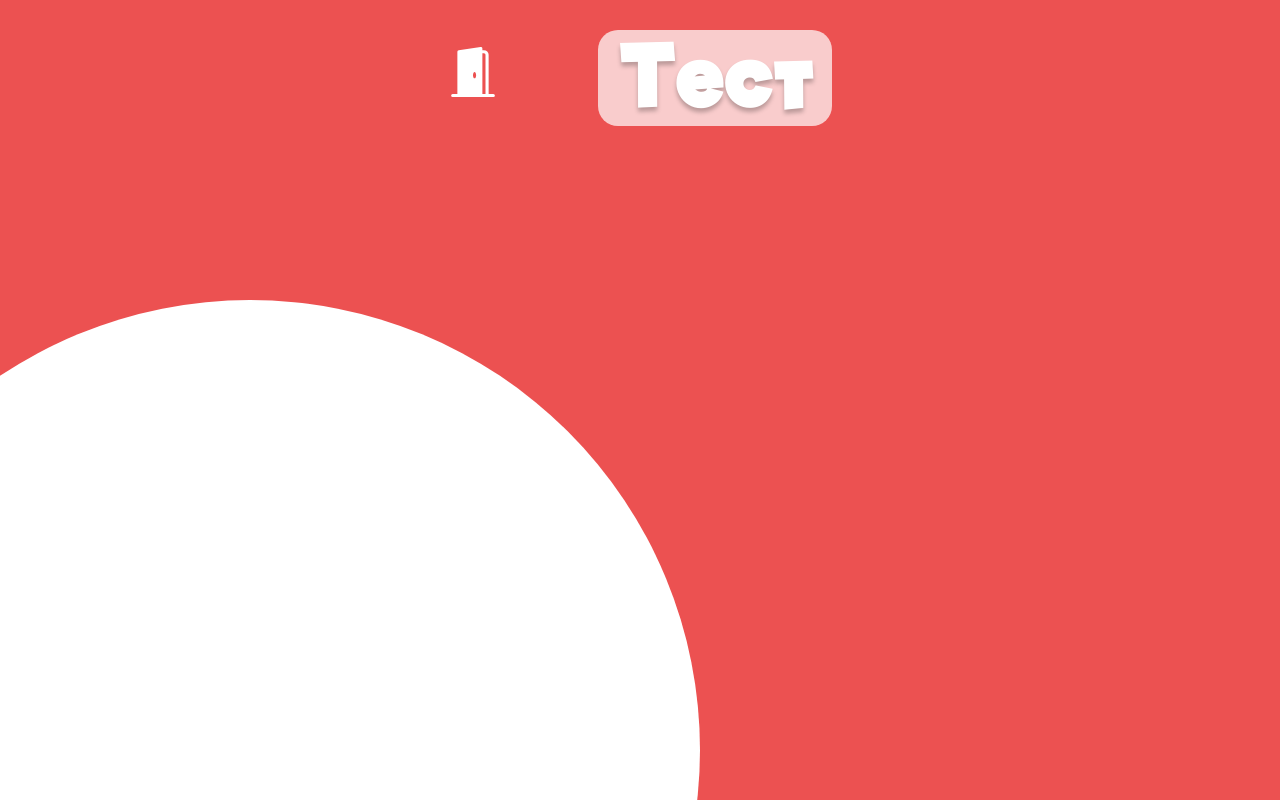
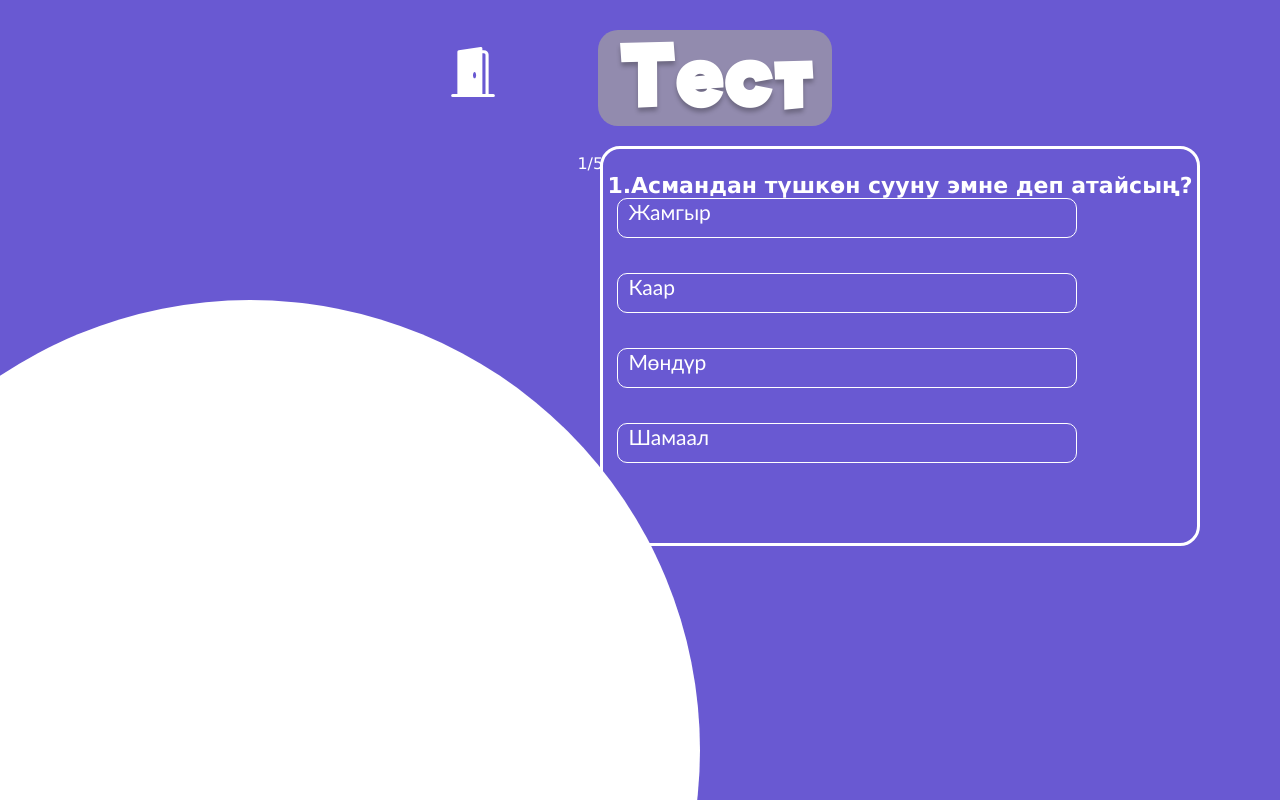
Before and after one commit to first-g/kidsapp-v2.0, a React (Vite) app: page /kidsapp-v2.0/test in a window 1280 px wide. Built offline with nearby package versions, Linux system fonts and the light colour scheme; no server answers.

Commit message:
Finish Quiz

```diff
--- a/package.json
+++ b/package.json
@@ -14,7 +14,8 @@
     "react-dom": "^18.2.0",
     "react-icons": "^4.11.0",
     "react-lottie-player": "^1.5.5",
-    "react-router-dom": "^6.15.0"
+    "react-router-dom": "^6.15.0",
+    "use-sound": "^4.0.1"
   },
   "devDependencies": {
     "@types/react": "^18.2.15",
--- a/src/components/Quiz/Quiz.css
+++ b/src/components/Quiz/Quiz.css
@@ -1,5 +1,6 @@
 .quiz {
-    background: #EC5151;
+    /* background: #31cde4; */
+    background: #6959d2;
     height: 100vh;
 }
 
@@ -53,10 +54,106 @@
 
 .quiz__title h1 {
     border-radius: 20px;
-    background: rgba(255, 255, 255, 0.71);
+    background: rgba(164, 160, 160, 0.71);
     padding: 0px 20px;
 }
 
 .quiz__cards {
     z-index: 1;
 }
+.quiz__main{
+    border: 3px solid white;
+    width: 600px;
+    display: flex;
+    justify-content: center;
+    margin-left: 520px;
+    border-radius: 20px;
+    margin-top: 20px;
+    height: 400px;
+    color: white;
+    font-family: 'Lucida Sans', 'Lucida Sans Regular', 'Lucida Grande', 'Lucida Sans Unicode', Geneva, Verdana, sans-serif;
+}
+.quiz__countTwo{
+    margin-left: -30px;
+    width: max-content;
+    margin-top: 5px;
+}
+.dt{
+    width: 100px;
+    height: 40px;
+    border: 1px solid;
+    border-radius: 10px;
+    margin-left: 10px;
+    width: 460px;
+    background: none;
+    color: #ffffff;
+    font-size: 21px;
+    display: flex;
+    padding-left: 10px;
+    cursor: pointer;
+    transition: 500ms;
+    font-family: 'Gill Sans', 'Gill Sans MT', Calibri, 'Trebuchet MS', sans-serif;
+
+}
+.dt:hover{
+    background-color: #86e97b73;
+    transition: 500ms;
+}
+.quiz__text{
+    font-size: 22px;
+    font-weight: bold;
+}
+.quiz__answers{
+   display: flex;
+   flex-wrap: wrap;
+   width: 520px;
+   height: 300px;
+   margin-bottom: 10px;
+
+}
+.quiz__count{
+
+}
+.quiz__result{
+    display: flex;
+    justify-content: center;
+    align-items: center;
+    flex-wrap: wrap;
+    width: 300px;
+    height: 100px;
+    margin-top: 100px;
+
+}
+/* .return{
+   width: 220px;
+   height: 30px;
+   background: rgba(117, 210, 117, 0.788);
+   border: none;
+   border-radius: 20px;
+} */
+
+.return{
+    width: 100px;
+    height: 40px;
+    border: 1px solid;
+    border-radius: 10px;
+    margin-left: 10px;
+    width: 460px;
+    background: none;
+    color: #ffffff;
+    font-size: 21px;
+    display: flex;
+    padding-left: 10px;
+    cursor: pointer;
+    transition: 500ms;
+    font-family: 'Gill Sans', 'Gill Sans MT', Calibri, 'Trebuchet MS', sans-serif;
+    display: flex;
+    justify-content: center;
+}
+.return:hover{
+    background-color: #78f16ba4;
+    transition: 500ms;
+}
+.AnsIcon{
+    width: 30px;
+}
--- a/src/components/Quiz/Quiz.jsx
+++ b/src/components/Quiz/Quiz.jsx
@@ -1,9 +1,92 @@
-import React from 'react'
 import './Quiz.css'
 import { BsDoorOpenFill } from 'react-icons/bs'
 import { Link } from 'react-router-dom'
+import {  useState } from 'react';
 
+import ready from './sound/ready.mp3'
+import useSound from 'use-sound';
 const Quiz = () => {
+    const [current, setCurrent] = useState(0);
+    const [score, setScore] = useState(0);
+    const [showScore, setShowScore] = useState(false);
+    const [play] = useSound(ready);
+
+    const questions = [
+        {   num:1,
+            questionText: 'Асмандан түшкөн сууну эмне деп атайсың?',
+            answerOptions: [
+                { answerText: 'Жамгыр', isCorrect: true},
+                { answerText: 'Каар', isCorrect: false },
+                { answerText: 'Мөндүр', isCorrect: false },
+                { answerText: 'Шамаал', isCorrect: false },
+
+            ],
+        },
+        {
+            num:2,
+            questionText: 'Жаздан кийин жылдын кайсы мезгили келет?',
+            answerOptions: [
+                { answerText: 'Кыш', isCorrect: false },
+                { answerText: 'Күз', isCorrect: false },
+                { answerText: 'Жай', isCorrect: true },
+                { answerText: 'Жаз  ', isCorrect: false },
+
+            ],
+        },
+        {
+            num:3,
+            questionText: 'Полициянын номерин билесинби?',
+            answerOptions: [
+                { answerText: '123', isCorrect: false },
+                { answerText: '104', isCorrect: false },
+                { answerText: '102', isCorrect: true },
+                { answerText: '103', isCorrect: false },
+
+            ],
+        },
+        {
+            num:4,
+            questionText: 'Кыргыз тилинде канча тамга бар?',
+            answerOptions: [
+                { answerText: '26', isCorrect: false },
+                { answerText: '30', isCorrect: true },
+                { answerText: '33', isCorrect: false },
+                { answerText: '33', isCorrect: false },
+
+            ],
+        },
+        {
+            num:4,
+            questionText: 'Суу өмурдун ...?',
+            answerOptions: [
+                { answerText: 'Азыгы', isCorrect: false },
+                { answerText: 'Булагы', isCorrect: true },
+                { answerText: 'Сакчысы', isCorrect: false },
+                { answerText: 'Оюнчугу', isCorrect: false },
+
+            ],
+        },
+
+    ];
+
+    const Click = (isCorrect) => {
+        if (isCorrect) {
+            setScore(score + 1);
+        }
+
+        const nextQuestion = current + 1;
+        if (nextQuestion < questions.length) {
+            setCurrent(nextQuestion);
+        } else {
+            setShowScore(true);
+        }
+    };
+
+    const restart = () => {
+        setCurrent(0);
+        setScore(0);
+        setShowScore(false);
+    };
     return (
         <div className='quiz'>
             <div className="quiz__container">
@@ -17,7 +100,33 @@ const Quiz = () => {
                             <h1>Тест</h1>
                         </div>
                         <div className="quiz__cards">
-                            {/* Здесь будут карточки */}
+
+
+
+                            <div className="quiz__main">
+                                {showScore ? (
+                                    <div className='quiz__result' onClick={play}>
+                                        <p className='quiz__count'>Сиз {score} тура жооп бердиниз!</p>
+                                        <button className='return' onClick={restart}  >Кайталап өтүү</button>
+                                    </div>
+                                ) : (
+                                    <div className='quiz__content'>
+                                        <p className='quiz__countTwo'>
+                                            {current + 1}/{questions.length}
+                                        </p>
+                                        <p className='quiz__text'><span>{questions[current].num}.</span>{questions[current].questionText}</p>
+                                        <div className='quiz__answers'>
+                                            {questions[current].answerOptions.map((answerOption, index) => (
+                                                <button className='dt' key={index} onClick={() => Click(answerOption.isCorrect)}>
+                                                    {answerOption.answerText}
+                                                </button>
+                                            ))}
+                                        </div>
+                                    </div>
+                                )}
+                            </div>
+
+
                         </div>
                     </div>
                 </div>
--- a/src/components/Tales/Tales.jsx
+++ b/src/components/Tales/Tales.jsx
@@ -1,4 +1,5 @@
 import React from 'react'
+React
 import './Tales.css'
 import s from './s.mp3'
 import d from './das.jpg'
```
Also changed, not shown: 2 other files (tests, documents, lock files or other folders).
